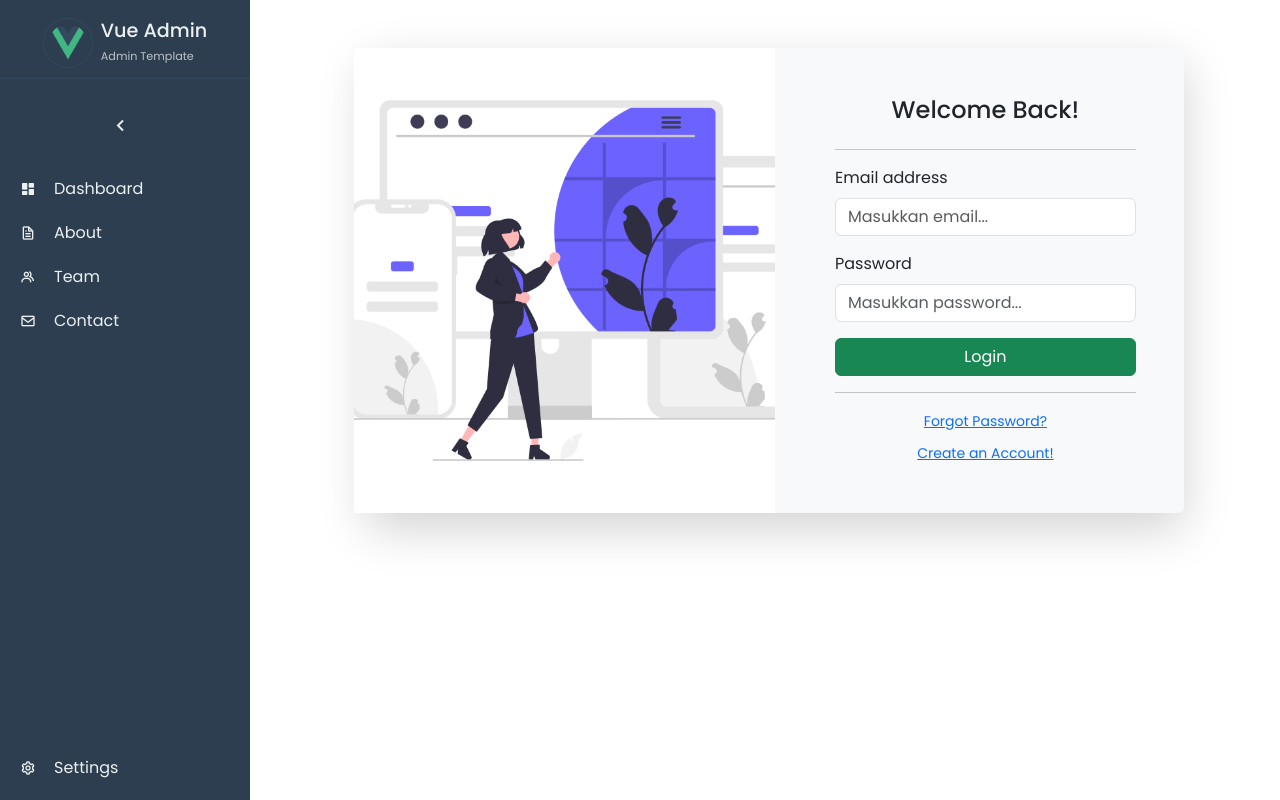
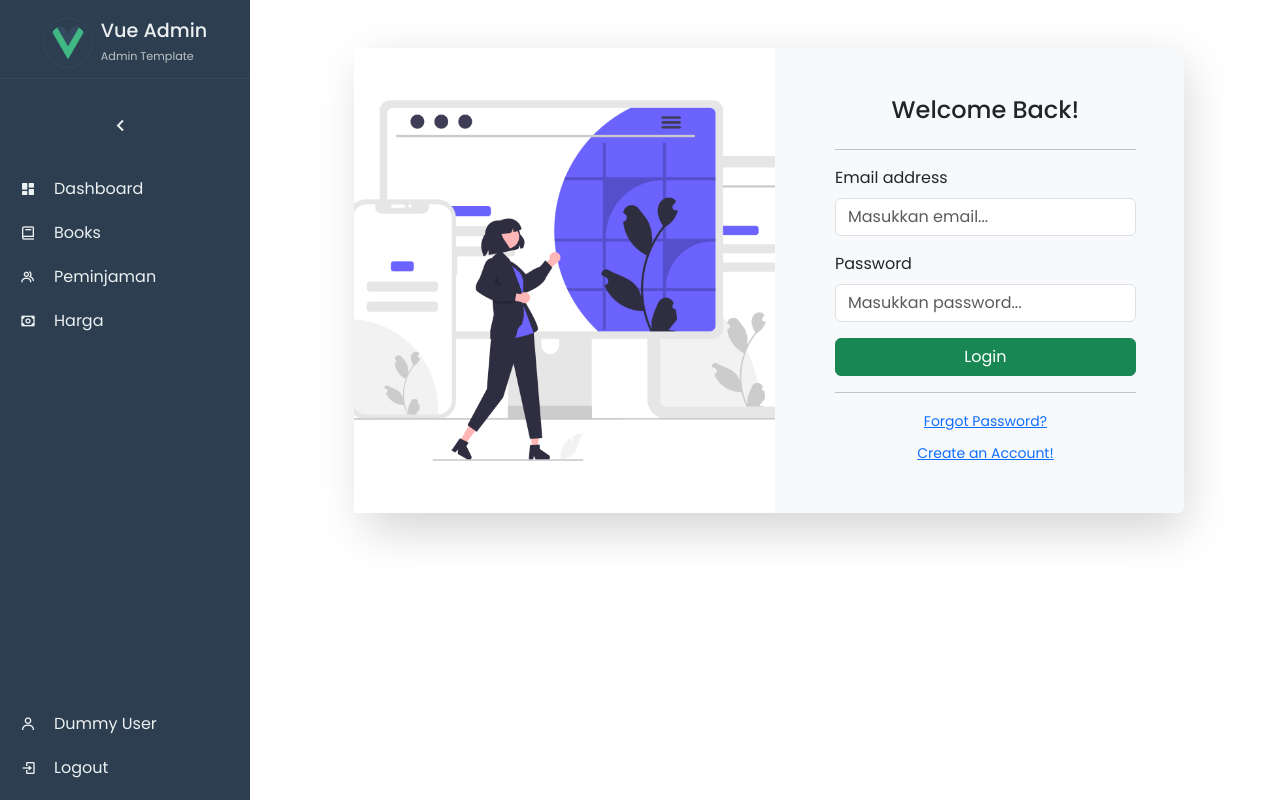
Before and after one commit to yusrilprayoga-code/Rent-Books, a Vue app: page /#/login in a window 1280 px wide. Built offline with nearby package versions, Linux system fonts and the light colour scheme.

Commit message:
Update Dashboard

```diff
--- a/src/App.vue
+++ b/src/App.vue
@@ -1,65 +1,20 @@
 <template>
-    <div class="d-flex">
-    <aside :class="{ 'is-expanded': is_expanded }">
-    <div class="d-flex justify-content-center align-items-center mt-2 logo">
-      <img src="./assets/logo.png" alt="logo" width="50" />
-      <div class=" ms-2">
-        <h3 class="mb-0">Vue Admin</h3>
-        <small>Admin Template</small>
-      </div>
-    </div>
-
-    <div class="menu-toggle-wrap">
-      <button class="menu-toggle" @click="toggleMenu">
-        <i class="bx bx-chevron-left"></i>
-      </button>
-    </div>
-    <div class="menu">
-      <router-link to="/" class="button">
-        <i class="bx bxs-dashboard"></i>
-        <span class="text">Dashboard</span>
-      </router-link>
-      <router-link to="/about" class="button">
-        <i class="bx bx-file"></i>
-        <span class="text">About</span>
-      </router-link>
-      <router-link to="/team" class="button">
-        <i class="bx bx-group"></i>
-        <span class="text">Team</span>
-      </router-link>
-      <router-link to="/contact" class="button">
-        <i class="bx bx-envelope"></i>
-        <span class="text">Contact</span>
-      </router-link>
-    </div>
-
-    <div class="flex"></div>
-    <div class="menu footer">
-      <router-link to="/settings" class="button">
-        <i class="bx bx-cog"></i>
-        <span class="text">Settings</span>
-      </router-link>
-    </div>
-    </aside>
+  <div class="d-flex">
+    <sidebar />
     <div class="content">
       <router-view />
     </div>
-    </div>
+  </div>
 </template>
 
-<script setup>
-import { ref } from 'vue';
-
-const is_expanded = ref(
-  localStorage.getItem('is_expanded') === 'true' || false
-);
-
-const toggleMenu = () => {
-  is_expanded.value = !is_expanded.value;
-  localStorage.setItem('is_expanded', is_expanded.value.toString());
+<script>
+import sidebar from "@/components/sidebar.vue";
+export default {
+  components: {
+    sidebar,
+  },
+  name: "App",
 };
-
-
 </script>
 
 <style>
@@ -67,124 +22,4 @@ const toggleMenu = () => {
   box-sizing: border-box;
   font-family: poppins, sans-serif;
 }
-
-aside {
-  background-color: #2c3e50;
-  color: #ecf0f1;
-  width: 250px;
-  height: 100vh;
-  overflow: hidden;
-  transition: width 0.3s ease;
-}
-
-.logo {
-  margin-bottom: 20px;
-  padding: 10px;
-  border-bottom: 1px solid #34495e;
-}
-
-.logo img {
-  border-radius: 50%;
-  border: 1px solid #34495e;
-  padding: 5px;
-}
-
-.logo h3 {
-  font-size: 1.2rem;
-  margin-bottom: 5px;
-}
-
-.logo small {
-  font-size: 0.7rem;
-  color: #bdc3c7;
-}
-
-
-
-.content {
-  flex: 1;
-  padding-left: 20px;
-}
-
-.menu-toggle-wrap {
-  text-align: center;
-  padding: 10px;
-}
-
-.menu-toggle {
-  background-color: transparent;
-  border: none;
-  color: #ecf0f1;
-  font-size: 1.5rem;
-}
-
-.menu {
-  padding: 10px;
-}
-
-.footer {
-  bottom: 0;
-  position: absolute;
-}
-
-.button {
-  display: flex;
-  align-items: center;
-  color: #ecf0f1;
-  text-decoration: none;
-  padding: 10px;
-  transition: background-color 0.3s ease;
-}
-
-.button:hover {
-  background-color: #34495e;
-}
-
-.text {
-  margin-left: 10px;
-}
-i {
-  margin-right: 8px;
-}
-.flex {
-  flex: 1;
-}
-.is-expanded {
-  width: 80px;
-}
-
-.is-expanded .menu h3 {
-  display: none;
-}
-
-.is-expanded .menu .button .text {
-  display: none;
-}
-
-.is-expanded .menu .button i {
-  margin-right: 0;
-}
-
-.is-expanded .menu-toggle i {
-  transform: rotate(180deg);
-}
-
-.is-expanded .logo small {
-  display: none;
-}
-
-.is-expanded .logo h3 {
-  display: none;
-}
-
-@media (max-width: 768px) {
-  .container {
-    flex-direction: column;
-  }
-
-  aside.is-expanded {
-    width: 100%;
-  }
-}
-
 </style>
--- a/src/components/sidebar.vue
+++ b/src/components/sidebar.vue
@@ -1,18 +1,186 @@
 <!-- eslint-disable vue/multi-word-component-names -->
 <template>
-  <div class="wrapper">
-    <aside id="sidebar">
-        test
+      <aside :class="{ 'is-expanded': is_expanded }">
+    <div class="d-flex justify-content-center align-items-center mt-2 logo">
+      <img src="../assets/logo.png" alt="logo" width="50" />
+      <div class=" ms-2">
+        <h3 class="mb-0">Vue Admin</h3>
+        <small>Admin Template</small>
+      </div>
+    </div>
+
+    <div class="menu-toggle-wrap">
+      <button class="menu-toggle" @click="toggleMenu">
+        <i class="bx bx-chevron-left"></i>
+      </button>
+    </div>
+    <div class="menu">
+      <router-link to="/" class="button">
+        <i class="bx bxs-dashboard"></i>
+        <span class="text">Dashboard</span>
+      </router-link>
+      <router-link to="/about" class="button">
+        <i class="bx bx-book"></i>
+        <span class="text">Books</span>
+      </router-link>
+      <router-link to="/team" class="button">
+        <i class="bx bx-group"></i>
+        <span class="text">Peminjaman</span>
+      </router-link>
+      <router-link to="/contact" class="button">
+        <i class="bx bx-money"></i>
+        <span class="text">Harga</span>
+      </router-link>
+    </div>
+
+    <div class="flex"></div>
+    <div class="menu footer">
+      <router-link to="/login" class="button" v-if="login">
+        <i class="bx bx-user"></i>
+        <span class="text">Dummy User</span>
+      </router-link>
+      <router-link to="/login" class="button" v-if="login">
+        <i class="bx bx-log-in"></i>
+        <span class="text">Logout</span>
+      </router-link>
+    </div>
     </aside>
-  </div>
 </template>
 
-<script>
-export default {
+<script setup>
+import { ref } from 'vue';
 
-}
+const is_expanded = ref(
+  localStorage.getItem('is_expanded') === 'true' || false
+);
+
+const toggleMenu = () => {
+  is_expanded.value = !is_expanded.value;
+  localStorage.setItem('is_expanded', is_expanded.value.toString());
+};
+
+const login = ref(true);
+
 </script>
 
 <style>
+* {
+  box-sizing: border-box;
+  font-family: poppins, sans-serif;
+}
+
+aside {
+  background-color: #2c3e50;
+  color: #ecf0f1;
+  width: 250px;
+  height: 100vh;
+  overflow: hidden;
+  transition: width 0.3s ease;
+}
+
+.logo {
+  margin-bottom: 20px;
+  padding: 10px;
+  border-bottom: 1px solid #34495e;
+}
+
+.logo img {
+  border-radius: 50%;
+  border: 1px solid #34495e;
+  padding: 5px;
+}
+
+.logo h3 {
+  font-size: 1.2rem;
+  margin-bottom: 5px;
+}
+
+.logo small {
+  font-size: 0.7rem;
+  color: #bdc3c7;
+}
+
+.content {
+  flex: 1;
+  padding-left: 20px;
+}
+
+.menu-toggle-wrap {
+  text-align: center;
+  padding: 10px;
+}
+
+.menu-toggle {
+  background-color: transparent;
+  border: none;
+  color: #ecf0f1;
+  font-size: 1.5rem;
+}
+
+.menu {
+  padding: 10px;
+}
+
+.footer {
+  bottom: 0;
+  position: absolute;
+}
+
+.button {
+  display: flex;
+  align-items: center;
+  color: #ecf0f1;
+  text-decoration: none;
+  padding: 10px;
+  transition: background-color 0.3s ease;
+}
+
+.button:hover {
+  background-color: #34495e;
+}
+
+.text {
+  margin-left: 10px;
+}
+i {
+  margin-right: 8px;
+}
+.flex {
+  flex: 1;
+}
+.is-expanded {
+  width: 80px;
+}
+
+.is-expanded .menu h3 {
+  display: none;
+}
+
+.is-expanded .menu .button .text {
+  display: none;
+}
+
+.is-expanded .menu .button i {
+  margin-right: 0;
+}
+
+.is-expanded .menu-toggle i {
+  transform: rotate(180deg);
+}
+
+.is-expanded .logo small {
+  display: none;
+}
+
+.is-expanded .logo h3 {
+  display: none;
+}
+
+@media (max-width: 768px) {
+  .container {
+    flex-direction: column;
+  }
+
+}
 
 </style>
--- a/src/views/HomeView.vue
+++ b/src/views/HomeView.vue
@@ -1,15 +1,68 @@
 <template>
   <div class="home">
-    <sidebar />
+    <div class="row row-cols-1 row-cols-md-4 g-4">
+      <div class="col">
+        <div class="card">
+          <img src="" class="card-img-top" alt="..." />
+          <div class="card-body">
+            <h5 class="card-title">Card title</h5>
+            <p class="card-text">
+              This is a longer card with supporting text below as a natural
+              lead-in to additional content. This content is a little bit longer.
+            </p>
+          </div>
+        </div>
+      </div>
+      <div class="col">
+        <div class="card">
+          <img src="" class="card-img-top" alt="..." />
+          <div class="card-body">
+            <h5 class="card-title">Card title</h5>
+            <p class="card-text">
+              This is a longer card with supporting text below as a natural
+              lead-in to additional content. This content is a little bit longer.
+            </p>
+          </div>
+        </div>
+      </div>
+      <div class="col">
+        <div class="card">
+          <img src="" class="card-img-top" alt="..." />
+          <div class="card-body">
+            <h5 class="card-title">Card title</h5>
+            <p class="card-text">
+              This is a longer card with supporting text below as a natural
+              lead-in to additional content.
+            </p>
+          </div>
+        </div>
+      </div>
+      <div class="col">
+        <div class="card">
+          <img src="" class="card-img-top" alt="..." />
+          <div class="card-body">
+            <h5 class="card-title">Card title</h5>
+            <p class="card-text">
+              This is a longer card with supporting text below as a natural
+              lead-in to additional content. This content is a little bit longer.
+            </p>
+          </div>
+        </div>
+      </div>
+    </div>
   </div>
 </template>
 
 <script>
-import sidebar from '@/components/sidebar.vue';
 export default {
   name: 'HomeView',
-  components: {
-    sidebar
-  }
 }
 </script>
+
+<style>
+  .home {
+    margin: 50px auto;
+    max-width: 1200px;
+    padding: 0 20px 0 15px;
+  }
+</style>
--- a/src/views/login.vue
+++ b/src/views/login.vue
@@ -32,7 +32,7 @@ s
                       >
                       <input
                         type="password"
-                        class="form-control"
+                        class="form-control text-light"
                         id="password"
                         placeholder="Masukkan password..."
                       />
```
Also changed, not shown: src/views/dashboard.vue (deleted, +0 -15 lines).
